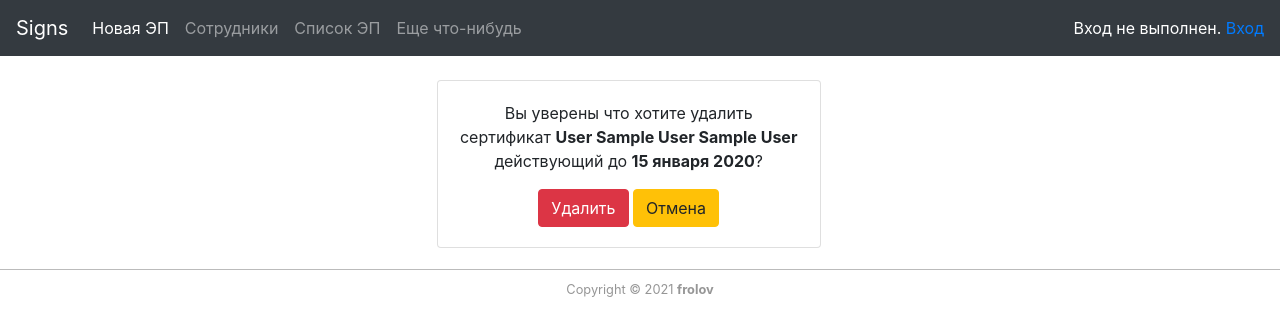
After one commit to Lacsw/digital-sign-storage, a Django app: page /sign/1/delete in a window 1280 px wide. The commit adds this page. Shown: the top 336 px of the page. Run offline with Django 3.2, Linux system fonts and the light colour scheme; tables that the repository leaves empty hold one stand-in row (values such as "Sample post"); some libraries are stand-ins or nearby versions.

Commit message:
add SignDeleteView and related template

```diff
--- a/dw_root/quotes/templates/quotes/customer_detail.html
+++ b/dw_root/quotes/templates/quotes/customer_detail.html
@@ -48,10 +48,10 @@
 			<table class="table table-sm">
 				<tr>
 					<th>ID</th>
-					<th>Кем выдана</th>
 					<th>Кому выдана</th>
 					<th>Дата выдачи</th>
 					<th>Дата окончания</th>
+					<th>Кем выдана</th>
 					<th>№ ГИС</th>
 					<th></th>
 					<th></th>
@@ -60,13 +60,13 @@
                 {% for sign in customer.customer_sign.all %}
                         <tr>
                             <td><a href="sign/{{ sign.id }}">{{ sign.id }}</a></td>
-                            <td>{{ sign.get_sign_type_display }}</td>
                             <td>{{ sign.customer }}</td>
                             <td>{{ sign.start_date }}</td>
                             <td>{{ sign.end_date }}</td>
+							<td>{{ sign.get_sign_type_display }}</td>
                             <td>{% for gis in sign.gis_required.all %}{{gis}}</br>{% endfor %}</td>
 							<td><a class="btn btn-outline-warning btn-sm" href="{% url "digitalSign_update" sign.id %}">Изменить</a></td>
-							<td><a class="btn btn-outline-danger btn-sm" href="{% url "customer_update" sign.id %}">Удалить</a></td>
+							<td><a class="btn btn-outline-danger btn-sm" href="{% url "sign_delete" sign.id %}">Удалить</a></td>
 
                         </tr>
 				{% endfor %}
--- /dev/null
+++ b/dw_root/quotes/templates/quotes/digitalsign_confirm_delete.html
@@ -0,0 +1,22 @@
+{% extends 'quotes/quote.html' %}
+
+{% block title %}Удаление пользователя{% endblock title %}
+
+{% block content %}
+<br>
+<div class="row" >
+	<div class="col-sm-4 mx-auto">
+		<div class="card card-body mb-3 text-center" style="width: 24rem;">
+            <form method="POST">
+            <p>Вы уверены что хотите удалить сертификат <b>{{ digitalsign.customer }}</b> действующий до <b>{{ digitalsign.end_date }}</b>?</p>
+                <!-- Security token by Django -->
+                {% csrf_token %}
+
+                <input class="btn btn-danger" type="submit" value="Удалить"/>
+                <a class="btn btn-warning" href="/sign/list">Отмена</a>
+            </form>
+        </div>
+    </div>
+</div>
+
+{% endblock content %}
--- a/dw_root/quotes/templates/quotes/sign_list.html
+++ b/dw_root/quotes/templates/quotes/sign_list.html
@@ -29,7 +29,7 @@
             <td>{{ sign.end_date }}</td>
             <td>{{ sign.customer.get_iogv_display }}</td>
             <td><a class="btn btn-outline-warning btn-sm" href="{% url "digitalSign_update" sign.id %}">Изменить</a></td>
-            <td><a class="btn btn-outline-danger btn-sm" href="{% url "customer_update" sign.id %}">Удалить</a></td>
+            <td><a class="btn btn-outline-danger btn-sm" href="{% url "sign_delete" sign.id %}">Удалить</a></td>
         </tr>
     {% endfor %}
     </tbody>
--- a/dw_root/quotes/urls.py
+++ b/dw_root/quotes/urls.py
@@ -1,7 +1,7 @@
 from django.urls import path
 
 from . import views
-from .views import CustomerDeleteView, CustomerList, CustomerUpdateView, CustomerDetailView, SignList, SignUpdateView
+from .views import CustomerDeleteView, CustomerList, CustomerUpdateView, CustomerDetailView, SignList, SignUpdateView, SignDeleteView
 
 urlpatterns = [
     path('', views.quote_req, name='quote-request'),
@@ -14,6 +14,7 @@ urlpatterns = [
     path('sign/list', SignList.as_view(), name='sign_list'),
     path('sign/<int:pk>/update',
          SignUpdateView.as_view(), name='digitalSign_update'),
+    path('sign/<int:pk>/delete', SignDeleteView.as_view(), name='sign_delete'),
 
 
 ]
--- a/dw_root/quotes/views.py
+++ b/dw_root/quotes/views.py
@@ -114,17 +114,8 @@ class CustomerDeleteView(DeleteView):
     model = Customer
     success_url = reverse_lazy('customer-list')
 
-# def quote_delete(request, id):
-#     context = {}
 
-#     obj = get_object_or_404(Customer, id=id)
-
-#     if request.method == "POST":
-#         obj.delete()
-#         return HttpResponseRedirect("/")
-
-#     return render(request, 'quotes/quote_delete.html', context)
-
+"""Изменение пользователя"""
 
 class CustomerUpdateView(UpdateView):
     model = Customer
@@ -164,3 +155,10 @@ class SignUpdateView(UpdateView, ModelFormMixin):
     model = DigitalSign
     form_class = DigitalSignForm
     template_name_suffix = '_update'
+
+
+"""Удаление ЭП"""
+
+class SignDeleteView(DeleteView):
+    model = DigitalSign
+    success_url = reverse_lazy('sign_list')
```
